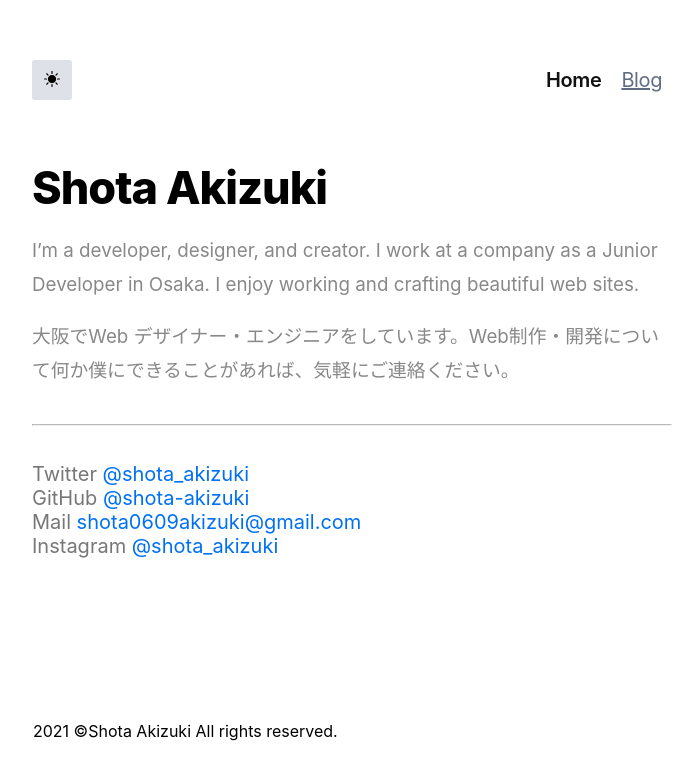
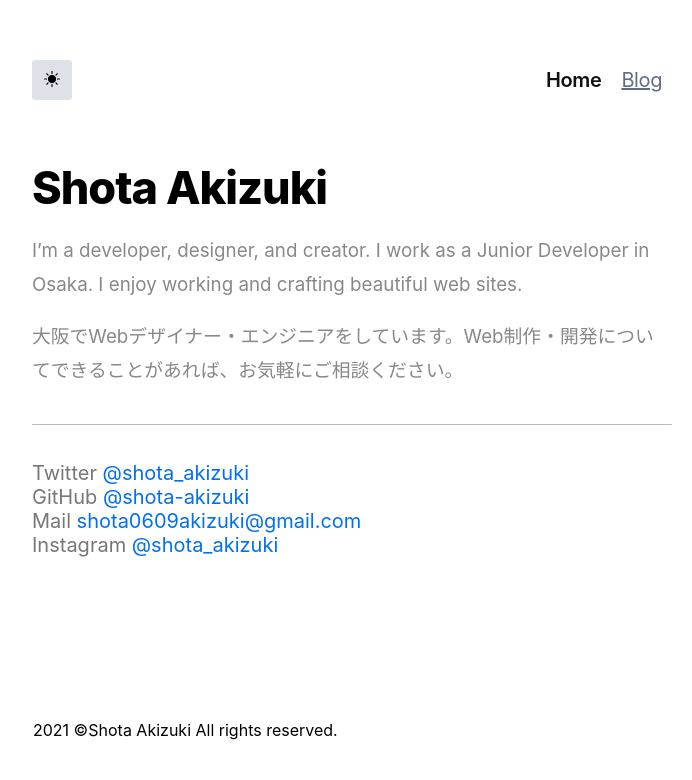
Before and after one commit to shota-akizuki/shota-dev, a Next.js app: page / in a window 1280 px wide. Shown: the top 780 px of the page, without its empty margins (288-980 px from the left). Built offline with nearby package versions, Linux system fonts and the light colour scheme.

Commit message:
Fix details.

```diff
--- a/pages/index.tsx
+++ b/pages/index.tsx
@@ -10,15 +10,13 @@ export default function Home() {
       <div className={styles.main}>
         <h1>Shota Akizuki</h1>
         <p>
-          I’m a developer, designer, and creator. I work at a company as a
-          Junior Developer in Osaka. I enjoy working and crafting beautiful web
-          sites.
+          I’m a developer, designer, and creator. I work as a Junior Developer
+          in Osaka. I enjoy working and crafting beautiful web sites.
         </p>
         <p>
-          大阪でWeb
-          デザイナー・エンジニアをしています。Web制作・開発について何か僕にできることがあれば、気軽にご連絡ください。
+          大阪でWebデザイナー・エンジニアをしています。Web制作・開発についてできることがあれば、お気軽にご相談ください。
         </p>
-        <hr className={styles.divider} />
+        <p className={styles.divider} />
         <ul>
           <li>
             Twitter
```
